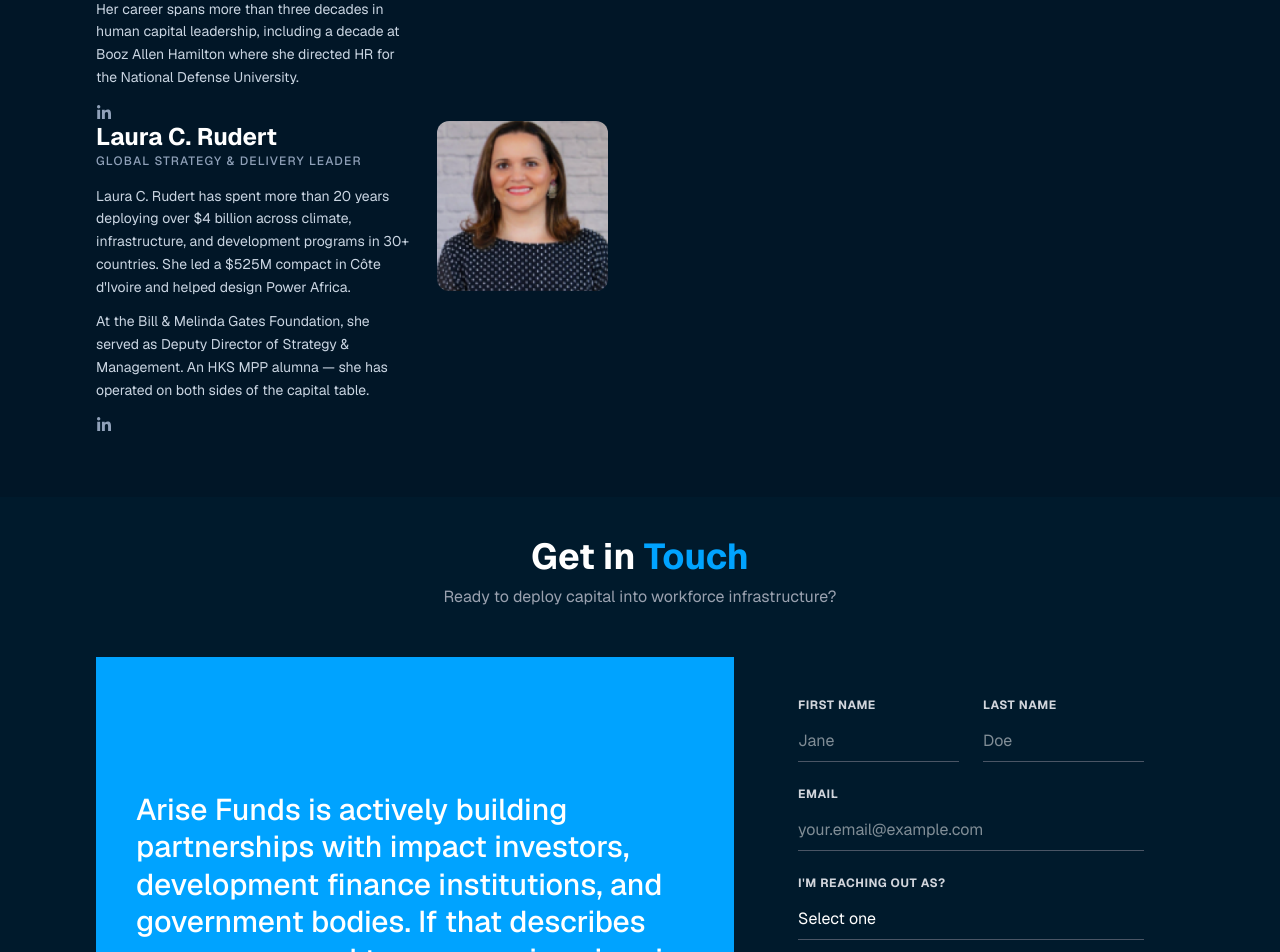
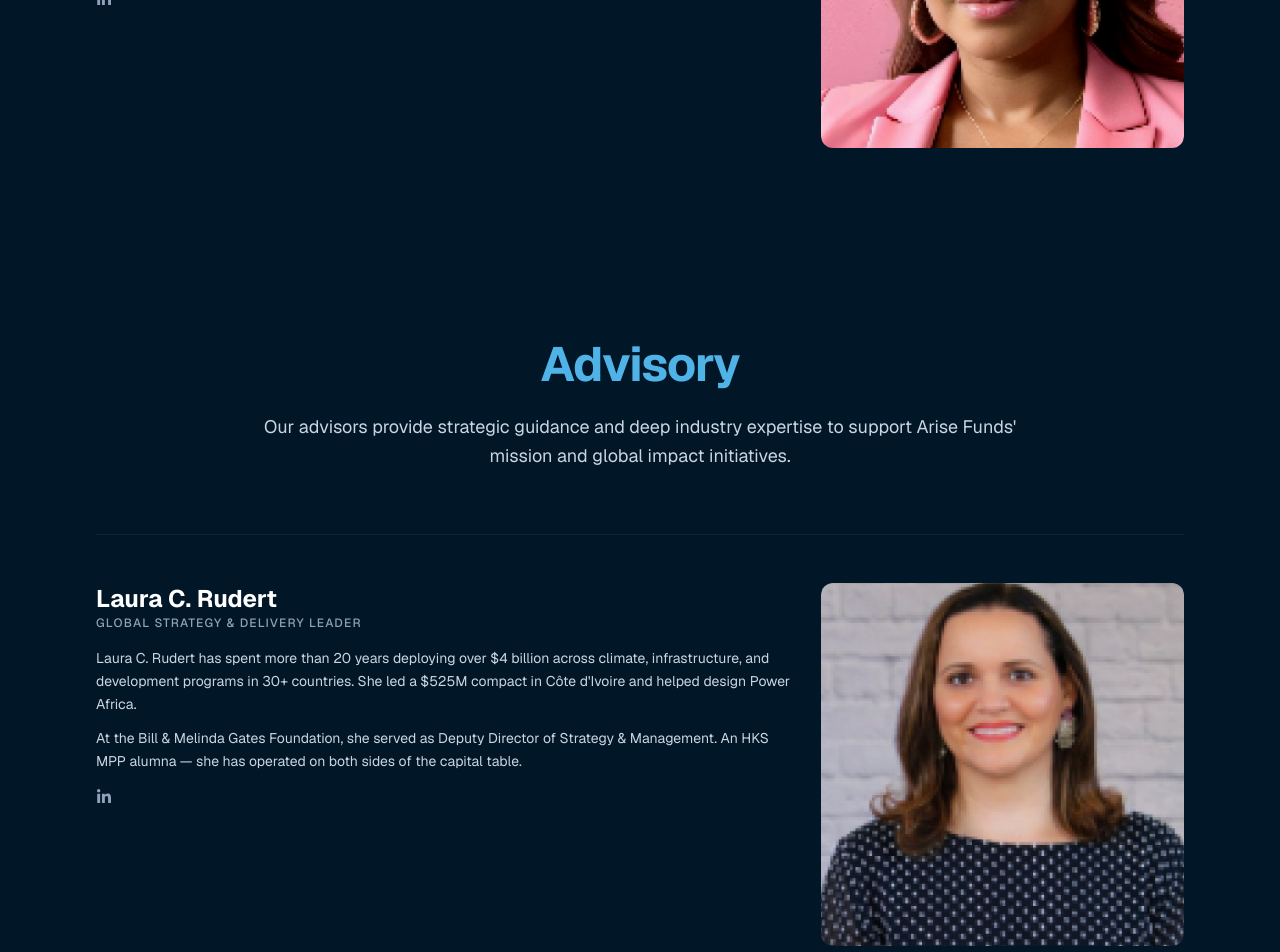
Before and after one commit to IsmailMuhammed2019/arisefunds, a Next.js app: page /partners in a window 1280 px wide. Shown: the part 5580-6532 px from the top of the page. Built offline with nearby package versions, Linux system fonts and the light colour scheme.

Commit message:
refactor: move Laura C. Rudert to a new Advisory section in TeamSection

```diff
--- a/components/TeamSection.tsx
+++ b/components/TeamSection.tsx
@@ -84,11 +84,9 @@
           </section>
         </AnimatedWrapper>
 
-        {/* SECOND ROW: LATONYA & LAURA */}
-        <div className="grid md:grid-cols-2 gap-16 pt-12 border-t border-white/5">
-          {/* LATONYA (Image Right) */}
+        {/* SECOND ROW: LATONYA */}
         <AnimatedWrapper type="fade-up" delay={0.4}>
-            <section className="flex flex-col sm:flex-row gap-6">
+          <section className="flex flex-col sm:flex-row gap-6 pt-12 border-t border-white/5">
             <div className="flex-1 order-2 sm:order-1">
               <h2 className="text-2xl font-bold">LaTonya Blakes</h2>
               <p className="text-slate-400 font-medium mb-4 text-xs uppercase tracking-widest">
@@ -109,15 +107,9 @@
                 </p>
               </div>
               <div className="flex gap-4 mt-4 text-slate-400">
-                  {/* <AnimatedWrapper hover tap type="scale" delay={0.5}>
-                    <FaFacebookF className="hover:text-white cursor-pointer" />
-                  </AnimatedWrapper> */}
                 <AnimatedWrapper hover tap type="scale" delay={0.55}>
-                    <FaLinkedinIn className="hover:text-white cursor-pointer" />
+                  <FaLinkedinIn className="hover:text-white cursor-pointer transition-colors" />
                 </AnimatedWrapper>
-                  {/* <AnimatedWrapper hover tap type="scale" delay={0.6}>
-                    <FaTwitter className="hover:text-white cursor-pointer" />
-                  </AnimatedWrapper> */}
               </div>
             </div>
             <div className="w-full sm:w-1/3 order-1 sm:order-2">
@@ -128,9 +120,25 @@
               />
             </div>
           </section>
+        </AnimatedWrapper>
 
-            {/* LAURA (Image Right) */}
-            <section className="flex flex-col sm:flex-row gap-6">
+        {/* ADVISORY HEADER */}
+        <AnimatedWrapper
+          type="fade-up"
+          className="text-center max-w-3xl mx-auto pt-24 mb-16"
+        >
+          <h1 className="text-4xl md:text-5xl font-bold mb-6 tracking-tight">
+            <span className="text-[#4fb3e8]">Advisory</span>
+          </h1>
+          <p className="text-slate-300 text-lg leading-relaxed">
+            Our advisors provide strategic guidance and deep industry expertise to
+            support Arise Funds' mission and global impact initiatives.
+          </p>
+        </AnimatedWrapper>
+
+        {/* ADVISORY SECTION: LAURA */}
+        <AnimatedWrapper type="fade-up" delay={0.2}>
+          <section className="flex flex-col sm:flex-row gap-6 pt-12 border-t border-white/5">
             <div className="flex-1">
               <h2 className="text-2xl font-bold">Laura C. Rudert</h2>
               <p className="text-slate-400 font-medium mb-4 text-xs uppercase tracking-widest">
@@ -150,31 +158,21 @@
                 </p>
               </div>
               <div className="flex gap-4 mt-4 text-slate-400">
-                  {/* <AnimatedWrapper hover tap type="scale" delay={0.7}>
-                    <FaFacebookF className="hover:text-white cursor-pointer" />
-                  </AnimatedWrapper> */}
-                  <AnimatedWrapper hover tap type="scale" delay={0.75}>
-                    <FaLinkedinIn className="hover:text-white cursor-pointer" />
+                <AnimatedWrapper hover tap type="scale" delay={0.35}>
+                  <FaLinkedinIn className="hover:text-white cursor-pointer transition-colors" />
                 </AnimatedWrapper>
-                  {/* <AnimatedWrapper hover tap type="scale" delay={0.8}>
-                    <FaTwitter className="hover:text-white cursor-pointer" />
-                  </AnimatedWrapper> */}
               </div>
             </div>
-              <AnimatedWrapper
-                type="fade-in"
-                delay={0.65}
-                className="w-full sm:w-1/3"
-              >
+            <div className="w-full sm:w-1/3">
               <img
                 src="/laura.png"
                 alt="Laura"
                 className="rounded-xl w-full aspect-square object-cover"
               />
-              </AnimatedWrapper>
+            </div>
           </section>
         </AnimatedWrapper>
-        </div>
+
       </main>
     </div>
   );
```
Lines whose indentation alone changed are shown as unchanged.
